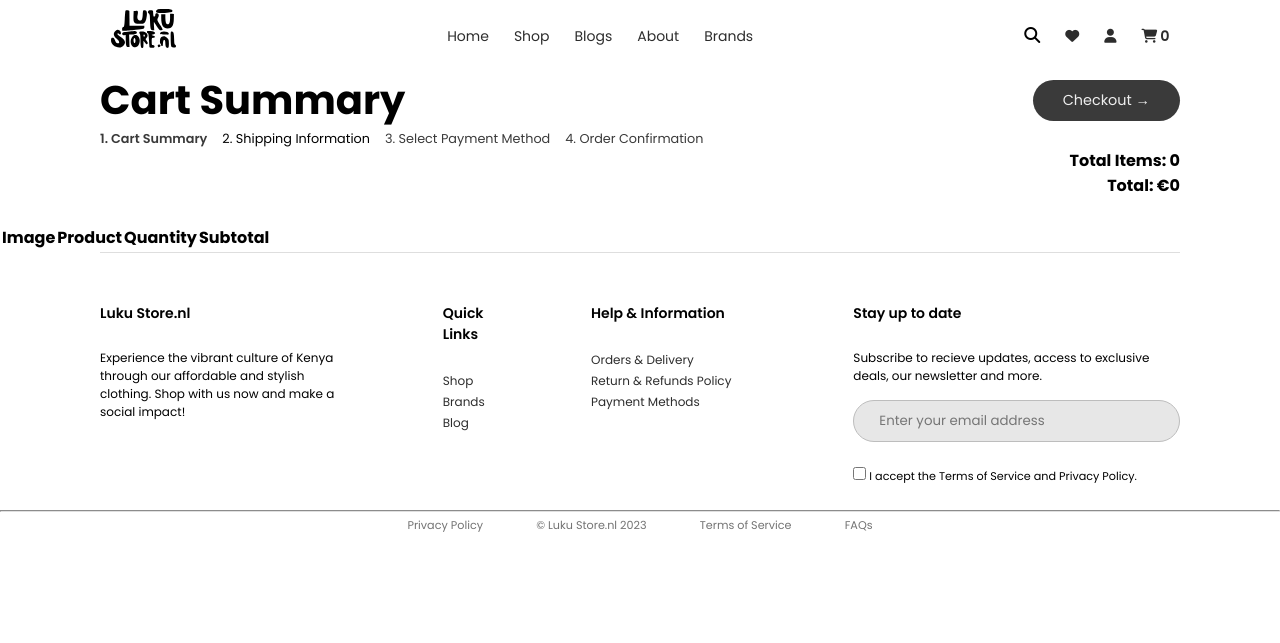
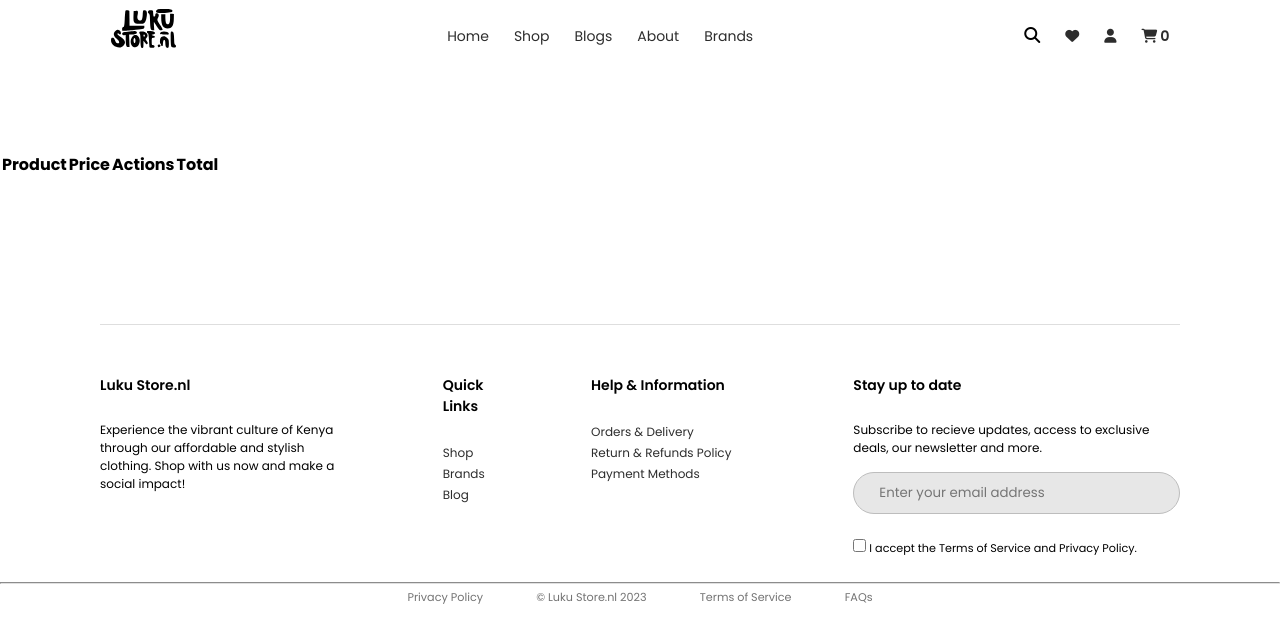
Before and after one commit to araptala/luku-store.nl, a Django app: page /cart/ in a window 1280 px wide. Shown: the top 643 px of the page. Run offline with Django 4.2, Linux system fonts and the light colour scheme; lists and menus that the app fills with data are empty; some libraries are stand-ins or nearby versions; some web fonts are replaced.

Commit message:
Update cart.html

```diff
--- a/myapp/templates/cart.html
+++ b/myapp/templates/cart.html
@@ -1,71 +1,65 @@
 {% extends 'base.html' %} {% load static %} {% block body %}
-<section>
-  <header class="cart-bread-crumbs">
-    <div class="cart-top">
-      <h3 class="checkout-current">Cart Summary</h3>
-      <a class="checkout-button" href="{% url 'checkout' %}"
-        >Checkout &#8594;</a
-      >
-    </div>
 
-    <ol class="cart-navigation">
-      <li>
-        <p class="underline current">1. Cart Summary</p>
-      </li>
-      <li>
-        <a class="underline" href="{% url 'checkout' %}"
-          >2. Shipping Information</a
-        >
-      </li>
-      <li>
-        <p>3. Select Payment Method</p>
-      </li>
-      <li>
-        <p>4. Order Confirmation</p>
-      </li>
-    </ol>
-  </header>
-
-  <div class="cart-header">
-    <h4>Total Items: {{ cartItems }}</h4>
-    <h4>Total: €{{ order.get_cart_total }}</h4>
-  </div>
-
-  <div class="cart-sum">
-    <table>
+<div
+  style="margin-top: 5rem !important; margin-bottom: 5rem !important"
+  class="container"
+>
+  <table class="table align-middle mb-0 bg-white">
+    <thead class="bg-light">
       <tr>
-        <th>Image</th>
         <th>Product</th>
-        <th>Quantity</th>
-        <th>Subtotal</th>
+        <th>Price</th>
+        <th>Actions</th>
+        <th>Total</th>
       </tr>
+    </thead>
+    <tbody>
       {% for item in items %}
       <tr>
         <td>
-          <img class="order-image" src="{{ item.product.imageURL }}" alt="" />
+          <div class="d-flex align-items-center">
+            <img
+              src="{{ item.product.imageURL }}"
+              alt="{{ item.product.name }}"
+              style="width: 45px; height: 45px; border-radius: 8px"
+            />
+            <div class="ms-3">
+              <p class="fw-bold mb-1">{{ item.product.name }}</p>
+            </div>
+          </div>
         </td>
-        <td>{{ item.product.name }} <br />€{{ item.product.price }}</td>
         <td>
-          <!-- quantity -->
-          <div class="order-quantity">
-            <i
-              data-product="{{ item.product.id }}"
-              data-action="remove"
-              class="fa-solid fa-minus update-cart"
-            ></i>
-            <p>{{ item.quantity }}</p>
-            <i
-              data-product="{{ item.product.id }}"
-              data-action="add"
-              class="fa-solid fa-plus update-cart"
-            ></i>
-          </div>
-          <!-- end of quantity -->
+          <p class="fw-normal mb-1">€ {{ item.product.price }}</p>
+          <p class="text-muted mb-0">x {{ item.quantity }}</p>
         </td>
-        <td>€{{ item.get_total }}</td>
+        <td>
+          <button
+            data-product="{{ item.product.id }}"
+            data-action="remove"
+            class="update-cart btn btn btn-danger"
+          >
+            <i class="fa-solid fa-minus update-cart"></i>
+          </button>
+          <button
+            data-product="{{ item.product.id }}"
+            data-action="add"
+            class="update-cart btn btn-success"
+          >
+            <i class="fa-solid fa-plus"></i>
+          </button>
+        </td>
+        <td>
+          <p class="fw-normal mb-1">€{{ item.get_total }}</p>
+        </td>
       </tr>
       {% endfor %}
-    </table>
+    </tbody>
+  </table>
+  <div style="margin-top: 2.5rem" class="col">
+    <a class="btn btn-dark float-end" href="{% url 'checkout' %}"
+      >Proceed to checkout</a
+    >
   </div>
-</section>
+</div>
+
 {% endblock %}
```
